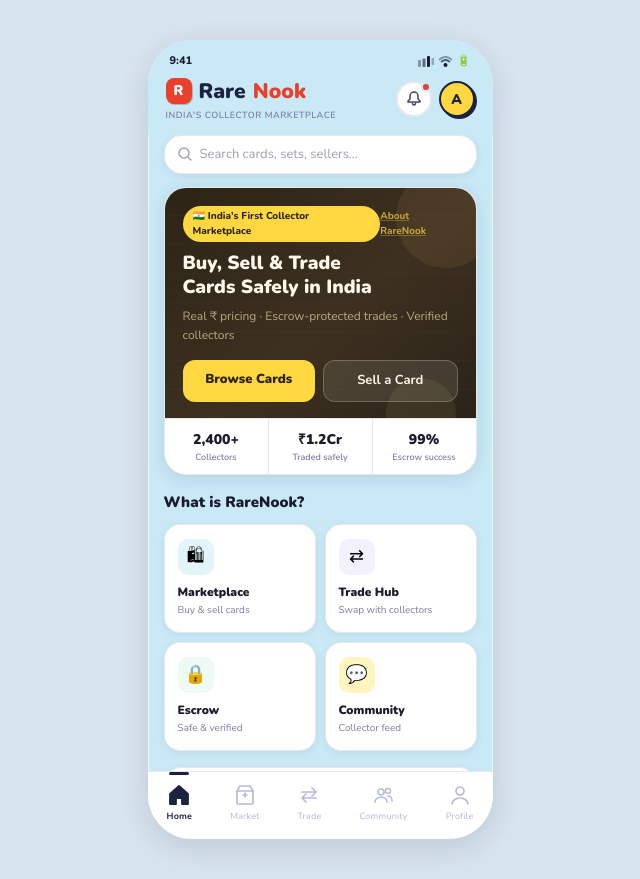
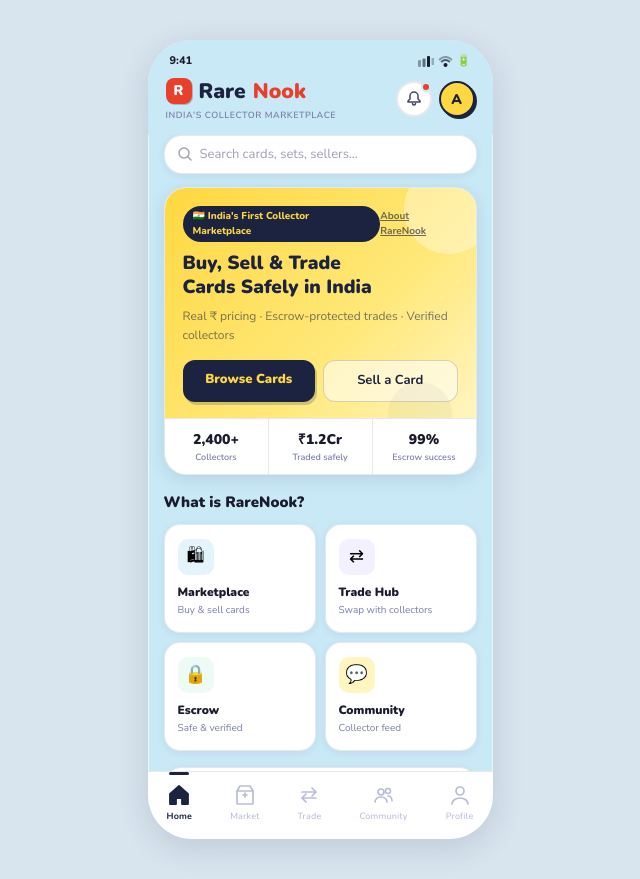
Before and after one commit to aryaramachandrantcr-create/rarenook, a Next.js app: page / in a window 1280 px wide. Shown: the whole page, without its empty margins (320-960 px from the left). Built offline with nearby package versions, Linux system fonts and the light colour scheme.

Commit message:
final homepage refinement

```diff
--- a/components/HomeScreen.tsx
+++ b/components/HomeScreen.tsx
@@ -117,38 +117,37 @@
 
           {/* ── HERO / ONBOARDING SECTION ── */}
           <div style={{ margin: "0 16px 16px", background: T.white, borderRadius: "22px", boxShadow: T.s2, border: `1.5px solid ${T.border}`, overflow: "hidden" }}>
-            {/* Colour band — warm vintage collectible */}
-            <div style={{ background: "linear-gradient(140deg, #2C2416 0%, #3D3020 55%, #2A2318 100%)", padding: "18px 18px 16px", position: "relative", overflow: "hidden" }}>
-              {/* Parchment texture overlays */}
-              <div style={{ position: "absolute", top: "-20px", right: "-20px", width: "100px", height: "100px", borderRadius: "50%", background: "rgba(210,170,80,0.10)" }} />
-              <div style={{ position: "absolute", bottom: "-30px", right: "20px",  width: "70px",  height: "70px",  borderRadius: "50%", background: "rgba(255,235,160,0.07)" }} />
-              <div style={{ position: "absolute", top: "0", left: "0", right: "0", bottom: "0", background: "repeating-linear-gradient(0deg, transparent, transparent 28px, rgba(255,235,160,0.02) 28px, rgba(255,235,160,0.02) 29px)", pointerEvents: "none" }} />
+            {/* Colour band — warm yellow collectible */}
+            <div style={{ background: "linear-gradient(135deg, #FFD740 0%, #FFE878 60%, #FFF5C0 100%)", padding: "18px 18px 16px", position: "relative", overflow: "hidden" }}>
+              {/* Soft decorative circles */}
+              <div style={{ position: "absolute", top: "-24px", right: "-18px", width: "90px", height: "90px", borderRadius: "50%", background: "rgba(255,255,255,0.35)" }} />
+              <div style={{ position: "absolute", bottom: "-28px", right: "24px", width: "64px", height: "64px", borderRadius: "50%", background: "rgba(28,35,64,0.04)" }} />
 
               {/* Tag badge row */}
               <div style={{ display: "flex", alignItems: "center", justifyContent: "space-between", marginBottom: "10px" }}>
-                <div style={{ display: "inline-block", background: T.yellow, color: "#2C2416", fontFamily: "Nunito, sans-serif", fontSize: "10px", fontWeight: 800, padding: "3px 10px", borderRadius: "50px" }}>
+                <div style={{ display: "inline-block", background: T.navy, color: T.yellow, fontFamily: "Nunito, sans-serif", fontSize: "10px", fontWeight: 800, padding: "3px 10px", borderRadius: "50px" }}>
                   🇮🇳 India's First Collector Marketplace
                 </div>
                 <div
                   onClick={() => setInfoPage("about")}
-                  style={{ fontSize: "10px", fontWeight: 700, color: "rgba(255,215,64,0.75)", cursor: "pointer", fontFamily: "Nunito, sans-serif", textDecoration: "underline", textDecorationColor: "rgba(255,215,64,0.3)" }}
+                  style={{ fontSize: "10px", fontWeight: 700, color: T.navy, cursor: "pointer", fontFamily: "Nunito, sans-serif", opacity: 0.65, textDecoration: "underline" }}
                 >About RareNook</div>
               </div>
 
-              <div style={{ fontFamily: "Nunito, sans-serif", fontSize: "19px", fontWeight: 900, color: "#FFF8EC", lineHeight: 1.25, marginBottom: "7px" }}>
+              <div style={{ fontFamily: "Nunito, sans-serif", fontSize: "19px", fontWeight: 900, color: T.navy, lineHeight: 1.25, marginBottom: "7px" }}>
                 Buy, Sell &amp; Trade<br/>Cards Safely in India
               </div>
-              <div style={{ fontSize: "12px", color: "rgba(255,235,180,0.65)", lineHeight: 1.65, marginBottom: "14px" }}>
+              <div style={{ fontSize: "12px", color: "rgba(28,35,64,0.6)", lineHeight: 1.65, marginBottom: "14px" }}>
                 Real ₹ pricing · Escrow-protected trades · Verified collectors
               </div>
               <div style={{ display: "flex", gap: "8px" }}>
                 <div
                   onClick={() => onNavigate("Marketplace")}
-                  style={{ flex: 1, padding: "10px 0", background: T.yellow, borderRadius: "12px", fontFamily: "Nunito, sans-serif", fontSize: "13px", fontWeight: 900, color: "#2C2416", textAlign: "center" as const, cursor: "pointer" }}
+                  style={{ flex: 1, padding: "10px 0", background: T.navy, borderRadius: "12px", fontFamily: "Nunito, sans-serif", fontSize: "13px", fontWeight: 900, color: T.yellow, textAlign: "center" as const, cursor: "pointer", boxShadow: "2px 3px 0 rgba(28,35,64,0.2)" }}
                 >Browse Cards</div>
                 <div
                   onClick={() => setShowListing("sell")}
-                  style={{ flex: 1, padding: "10px 0", background: "rgba(255,248,236,0.10)", borderRadius: "12px", fontFamily: "Nunito, sans-serif", fontSize: "13px", fontWeight: 700, color: "#FFF8EC", textAlign: "center" as const, cursor: "pointer", border: "1.5px solid rgba(255,248,236,0.22)" }}
+                  style={{ flex: 1, padding: "10px 0", background: "rgba(255,255,255,0.55)", borderRadius: "12px", fontFamily: "Nunito, sans-serif", fontSize: "13px", fontWeight: 700, color: T.navy, textAlign: "center" as const, cursor: "pointer", border: "1.5px solid rgba(28,35,64,0.18)" }}
                 >Sell a Card</div>
               </div>
             </div>
```
